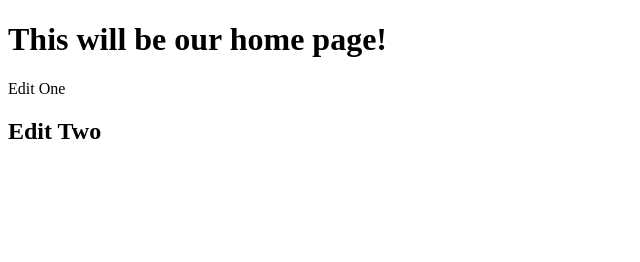
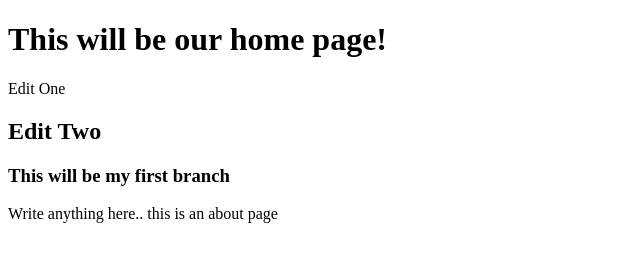
Before and after one commit to irHasanmolla/gitmastery, a plain HTML site: page index.html in a window 1280 px wide. Shown: the whole page, without its empty margins (0-640 px from the left). Drawn offline with Linux system fonts and the light colour scheme.

Commit message:
+first branch

```diff
--- a/index.html
+++ b/index.html
@@ -9,5 +9,8 @@
   <h1>This will be our home page!</h1>
   <p>Edit One</p>
   <h2>Edit Two</h2>
+
+  <h3>This will be my first branch</h3>
+  <p>Write anything here.. this is an about page</p>
 </body>
 </html>
```
